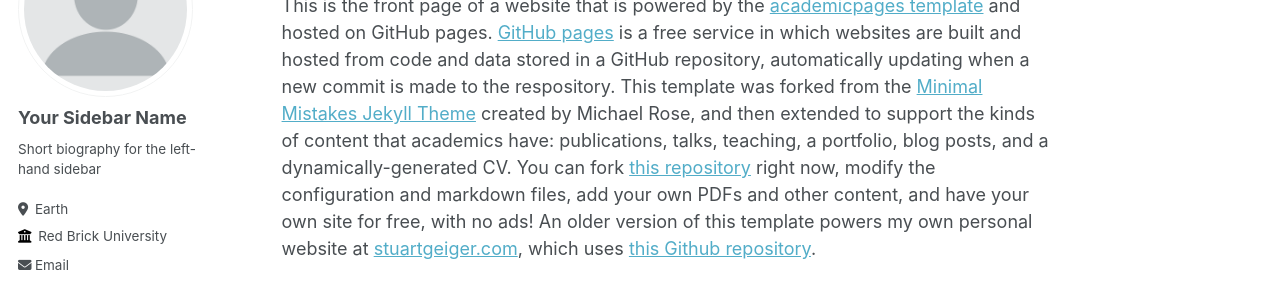
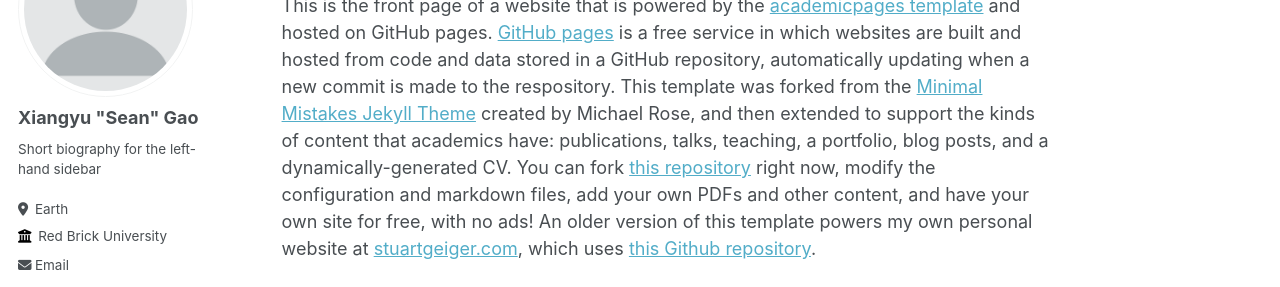
Before and after one commit to xga0/xga0.github.io, a Jekyll site: the page built from _pages/about.md, in a window 1280 px wide. Shown: the part 196-483 px from the top of the page. Built offline with Jekyll 4.4.1, drawn with Linux system fonts in a browser that asks for light colours; some web fonts are replaced.

Commit message:
Update _config.yml

```diff
--- a/_config.yml
+++ b/_config.yml
@@ -14,7 +14,7 @@ name                     : &name 'Xiangyu "Sean" Gao'
 description              : &description "personal description"
 url                      : https://academicpages.github.io # the base hostname & protocol for your site e.g. "https://mmistakes.github.io"
 baseurl                  : "" # the subpath of your site, e.g. "/blog"
-repository               : "academicpages/academicpages.github.io"
+repository               : "xga0/xga0.github.io"
 
 # Site Author - The following control what appear as part of the author content on the side bar.
 #               If a field is blank the icon and link will not appear, otherwise it will be shown.
@@ -22,7 +22,7 @@ repository               : "academicpages/academicpages.github.io"
 author:
   # Biographic information
   avatar           : "profile.png"
-  name             : "Your Sidebar Name"
+  name             : 'Xiangyu "Sean" Gao'
   pronouns         : # example: "she/her"
   bio              : "Short biography for the left-hand sidebar"
   location         : "Earth"
```
